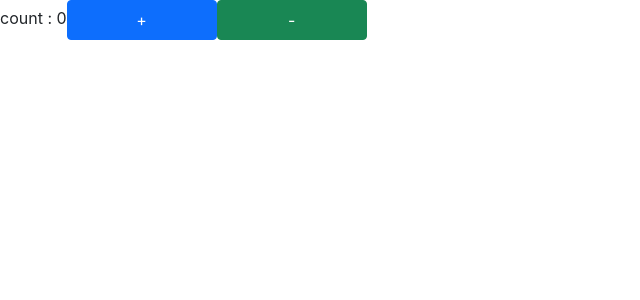
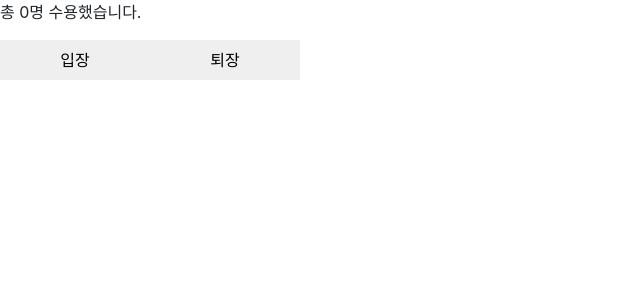
Before and after one commit to MoonNight285/java505_react_test3, a React (Create React App) app: page / in a window 1280 px wide. Shown: the top 300 px of the page, without its empty margins (0-640 px from the left). Built offline with nearby package versions, Linux system fonts and the light colour scheme.

Commit message:
useState, useEffect, 사용자 정의 훅 예제

```diff
--- a/src/App5.jsx
+++ b/src/App5.jsx
@@ -1,11 +1,15 @@
 import React from "react";
 import NotificationList from "./folder2/NotificationList";
 import CountButton from "./folder2/CountButton";
+import CountButton2 from "./folder2/CountButton2";
+import Accommodate from "./folder2/Accommodate";
 
 function App5() {
     return (
         // <NotificationList />
-        <CountButton />
+        // <CountButton />
+        // <CountButton2 />
+        <Accommodate />
     );
 }
 
--- /dev/null
+++ b/src/folder2/Accommodate.jsx
@@ -0,0 +1,40 @@
+import React, {useState, useEffect} from "react";
+import useCounter from "./UseCounter";
+
+const MAX_CAPACITY = 10;
+
+function Accommodate(props) {
+    // state를 사용하기 위해 useState()를 설정
+    const [isFull, setIsFull] = useState(false);
+    // 해당 컴포넌트 내부에서 생성해야할 state 객체 및 setState()를 커스텀 훅을 통해서 생성함
+    // 커스텀 훅을 사용했기 때문에 재활용이 가능하다.
+    const [count, increaseCount, decreaseCount] = useCounter(0);
+
+    // 리엑트 생명주기 함수를 사용하기 위해서 useEffect를 설정함
+    // 의존성 배열이 없을경우 componentDidMount, componentWillUnmount를 실행하는것과 같은 효과
+    useEffect(() => {
+        console.log("=========");
+        console.log("useEffect() is called");
+        console.log(`isFull : ${isFull}`);
+    }, []);
+
+    // 의존성 배열에 count를 설정하여 count값이 수정되면 componentDidUpdate()를 실행하는것과 같은 효과
+    useEffect(() => {
+        setIsFull(count >= MAX_CAPACITY);
+        console.log(`현재 count 값 : ${count}`);
+    }, [count]);
+
+    return (
+        <div>
+            {/* 현재 state로 설정된 count값을 출력 */}
+            <p>{`총 ${count}명 수용했습니다.`}</p>
+            {/* 커스텀 훅을 통해서 만들어진 사용자 입장/퇴장 함수를 버튼에 등록 */}
+            <button onClick={increaseCount} disabled={isFull}>입장</button>
+            <button onClick={decreaseCount}>퇴장</button>
+            {/*  */}
+            {isFull && <p style={{color : "red"}}>정원이 가득찼습니다.</p>}
+        </div>
+    );
+}
+
+export default Accommodate;
--- /dev/null
+++ b/src/folder2/CountButton2.jsx
@@ -0,0 +1,80 @@
+// useState() 훅을 사용하기 위해서 미리 import
+import React, {useState, useEffect} from "react";
+
+// hooks : 기존에 존재하는 기능을 추가로 함께 사용하도록 하는 것을 의미한다.
+// state와 리엑트 생명주기 기능을 원하는 시점에서 실행할 수 있도록 하는 기능이다.
+// useState : state 객체를 함수 컴포넌트에서 사용할 수 있도록 하는 기능이다.
+// useEffect : useState() 와 함께 가장 많이 사용되는 hook, 리엑트의 생명주기 함수인 componentDidMount, componentDidUpdate,
+// componentWillUnmount 의 기능을 하나로 합한 기능을 제공해준다.
+// useMemo : 재 랜더링 시 연산량이 높은 작업을 반복하는 것을 피할 수 있게 하는 기능이다.
+// useCallback : useMemo와 비슷한 기능, 값이 아닌 함수를 반환한다.
+// useRef : 지정한 컴포넌트에 접근할 수 있는 객체
+
+// 훅을 사용 시 미리 해당 함수를 import 해서 사용해야한다.
+// useState : 클래스 컴포넌트에 존재하는 state 객체를 함수 컴포넌트에서 사용할 수 있도록 함
+// 사용법 :
+// const [변수명, set함수명] = useState(초기값);
+// 변수명 : state로 지정할 지역변수 명
+// set함수명 : state로 지정된 변수명의 접두사set을 붙여서 사용한다. 카멜 명명법을 사용
+// useState(초기값) : 확장표현식을 통해서 지정한 변수를 state 객체로 설정함, 초기값은 state로 설정된 변수의
+// 초기값을 말함
+// state로 지정할 변수가 여러개일 경우 useState()를 변수 수 만큼 실행해야 한다.
+
+// useEffect : 클래스 컴포넌트에 존재하는 생명주기 함수를 사용할 수 있도록 해준다.
+// 사용법 :
+// useEffect(이펙트 함수, 의존성 배열);
+// 의존성 배열 : 콜백 함수인 이펙트 함수가 의존하고 있는 배열, 해당 의존성 배열안에 있는 변수 중 하나라도
+// 값이 변경되면 실행된다.
+// 이펙트함수는 기본적으로 컴포넌트가 처음 랜더링된 후 데이터 업데이트에 의한 재랜더링 시 실행
+// 이펙트 함수를 마운트, 언마운트 시 각각 한번씩만 실행하고자 할 경우 의존성 배열에 빈배열을 사용한다.
+
+// 훅의 규칙
+// 1. 훅은 무조건 최상위 레벨에서만 호출해야한다.
+// if, for문 내부에서 훅을 호출하면 안된다.
+// 2. 훅은 컴포넌트가 랜더링될 때 마다 매번 같은 순서로 호출되어야한다.
+// 3. 함수 컴포넌트에서만 훅을 사용할수 있다.
+// 일반적인 자바스크립트 함수에서 훅을 호출하면 안된다.
+
+// 커스텀 훅
+// 리엑트에서 제공하는 훅이 아닌 사용자가 필요에 의해서 생성하여 사용하는 훅
+// 이름에 접두사로 use를 사용하고 함수 내부에서 다른 훅을 호출하는 단순 자바스크립트 함수
+// 파라미터 및 반환값을 사용자가 직접 지정할 수 있음
+// 중복되는 로직을 커스텀 훅으로 설정하여 재사용하기 위함이다.
+// 이름의 접두사로 use를 사용하지 않을경우 함수 내부에서 훅을 사용하지는 판단할수 없다
+
+// 함수 컴포넌트 사용
+function CountButton2(props) {
+    // let count = 0;
+
+    // useState를 통해서 state 객체에 추가
+    const [count, setCount] = useState(0);
+
+    // 의존성 배열이 없으면 화면이 재 런더링 되면 실행된다.(componentDidUpdate 기능을 수행)
+    // useEffect를 사용하여 componentDidMount, componentDidUpdate를 구현
+    useEffect(() => {
+        document.title = `총 ${count}회 클릭했습니다.`;
+    });
+
+    // 함수 선언
+    const countUp = () => {
+        // count++;
+        setCount(count + 1);
+        console.log(`count : ${count}`);
+    }
+
+    const countDown = () => {
+        // count--;
+        setCount(count - 1);
+        console.log(`count : ${count}`);
+    }
+
+    return (
+        <div>
+            <label className={"form-label"}>count : {count}</label><br />
+            <button className={"btn btn-primary"} onClick={countUp}> + </button>
+            <button className={"btn btn-success"} onClick={countDown}> - </button>
+        </div>
+    );
+}
+
+export default CountButton2;
--- /dev/null
+++ b/src/folder2/UseCounter.jsx
@@ -0,0 +1,27 @@
+import React, {useState} from "react";
+
+// 커스텀 훅
+// 이름에 use를 접두사로 사용하고
+// 매개변수, 반환값을 사용자 마음대로 설정가능하다.
+// 내부에서 훅을 사용한 함수이며, 소스코드 재활용을 위해서 사용한다.
+
+// 커스텀 훅으로 설정
+// 매개변수를 마응대로 설정함
+function useCounter(initValue) {
+    // state 사용을 위해서 useState 설정
+    const [count, setCount] = useState(initValue);
+
+    // 함수 실행 시 state를 수정하기 위한 setCount를 실행
+    const increaseCount = () => {
+        setCount(count => count + 1);
+    }
+
+    const decreaseCount = () => {
+        // 자바스크립트에서 지원하는 수학 클래스의 max함수를 사용하여 0이하의 값을 사용할 수 없도록 제약
+        setCount(count => Math.max(count - 1, 0));
+    }
+
+    return [count, increaseCount, decreaseCount];
+}
+
+export default useCounter;
```
